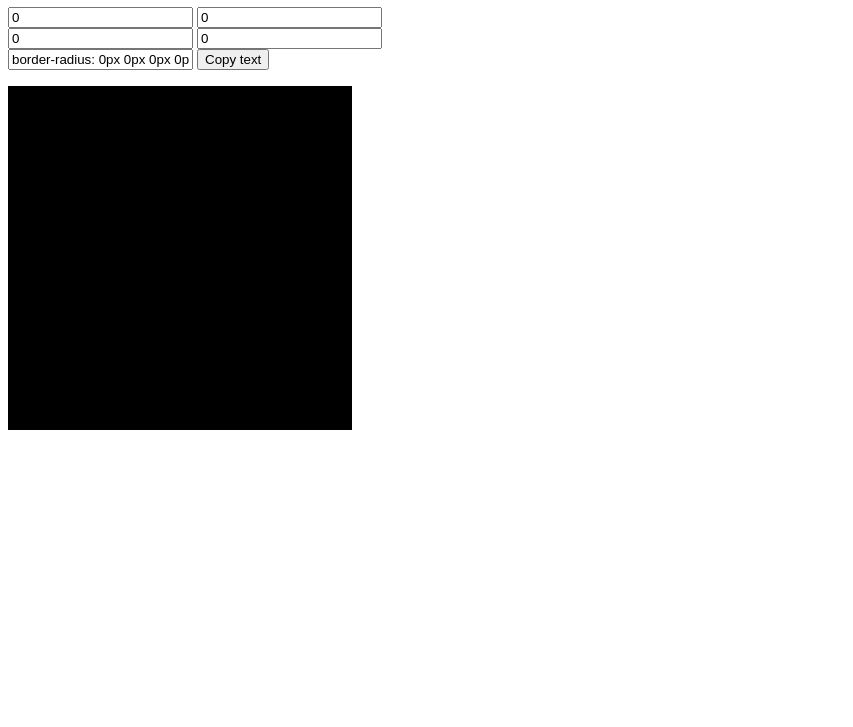
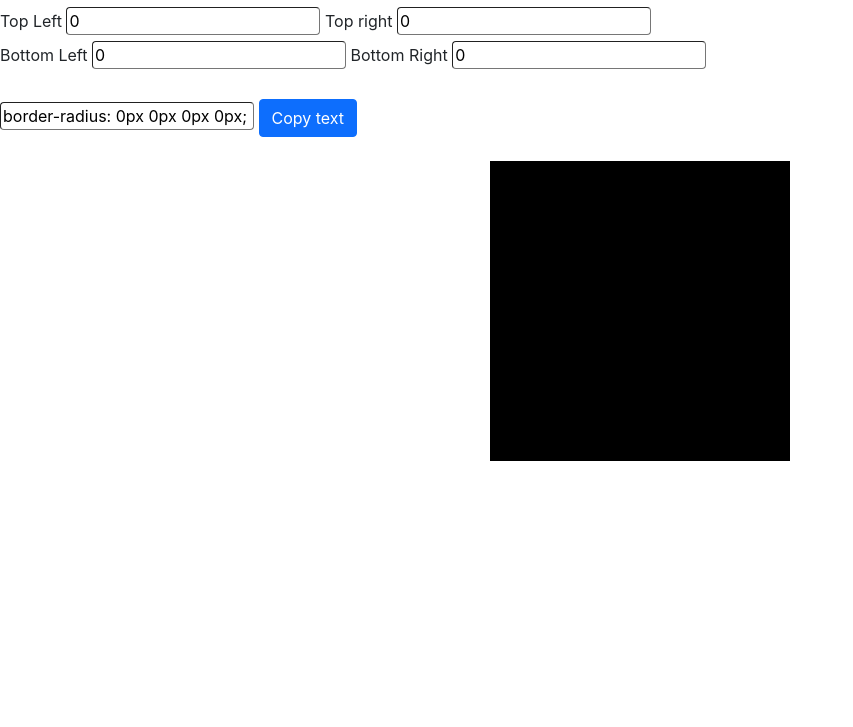
Before and after one commit to linkzera/Border-Radius-Preview, a plain HTML site: page index.html in a window 1280 px wide. Shown: the part 73-800 px from the top of the page, without its empty margins (0-853 px from the left). Drawn offline with nearby package versions, Linux system fonts and the light colour scheme.

Commit message:
added boostrap

```diff
--- a/index.html
+++ b/index.html
@@ -5,26 +5,35 @@
     <meta http-equiv="X-UA-Compatible" content="IE=edge">
     <meta name="viewport" content="width=device-width, initial-scale=1.0">
     <link rel="stylesheet" href="style.css">
+    <link href="https://cdn.jsdelivr.net/npm/bootstrap@5.1.1/dist/css/bootstrap.min.css" rel="stylesheet" integrity="sha384-F3w7mX95PdgyTmZZMECAngseQB83DfGTowi0iMjiWaeVhAn4FJkqJByhZMI3AhiU" crossorigin="anonymous">
     <title>Border Radius Preview</title>
 </head>
 <body>
-   <h1>Border Radius Preview</h1>
+   <h1>Border Radius Preview</h1></br>
 
-   <div id="input-radius">
-    <input type="number" id="input_top_l" value="0">
-    <input type="number" id="input_top_r" value="0"></br>
-    <input type="number" id="input_bottom_l" value="0">
-    <input type="number" id="input_bottom_r" value="0">
+   <div id="input-radius" class="d-inline">
+    <label for="exampleFormControlInput1" class="form-label">Top Left</label>
+    <input type="number" class="border-1 rounded" id="input_top_l" value="0">
 
-   </div>
+    <label for="exampleFormControlInput1" class="form-label">Top right</label>
+    <input type="number" class="border-1 rounded" id="input_top_r" value="0"></br>
+
+    <label for="exampleFormControlInput1" class="form-label">Bottom Left</label>
+    <input type="number" class="border-1 rounded" id="input_bottom_l" value="0">
+
+    <label for="exampleFormControlInput1" class="form-label">Bottom Right</label>
+    <input type="number" class="border-1 rounded" id="input_bottom_r" value="0">
+
+   </div></br></br>
 
    <div id="input-copy">
-    <input type="text" id="input-prop" value="border-radius: 0px 0px 0px 0px;" readonly>
-    <button onclick="myFunction()">Copy text</button>
+    <input type="text" class="border-1 rounded" id="input-prop" value="border-radius: 0px 0px 0px 0px;" readonly>
+    <button class="btn btn-primary" onclick="myFunction()">Copy text</button>
 
-   </div>
+   </div></br>
 
     <p id="box-preview"></p>
 </body>
 <script src="app.js"></script>
+<script src="https://cdn.jsdelivr.net/npm/bootstrap@5.1.1/dist/js/bootstrap.bundle.min.js" integrity="sha384-/bQdsTh/da6pkI1MST/rWKFNjaCP5gBSY4sEBT38Q/9RBh9AH40zEOg7Hlq2THRZ" crossorigin="anonymous"></script>
 </html>
--- a/style.css
+++ b/style.css
@@ -1,7 +1,12 @@
 #box-preview{
+
     border: 2px solid #000000;
     background: #000000;
-    padding: 20px;
     width: 300px;
     height: 300px;
 }
+
+*{
+    margin: auto;
+    font-family: -apple-system, BlinkMacSystemFont, 'Segoe UI', Roboto, Oxygen, Ubuntu, Cantarell, 'Open Sans', 'Helvetica Neue', sans-serif;
+}
```
